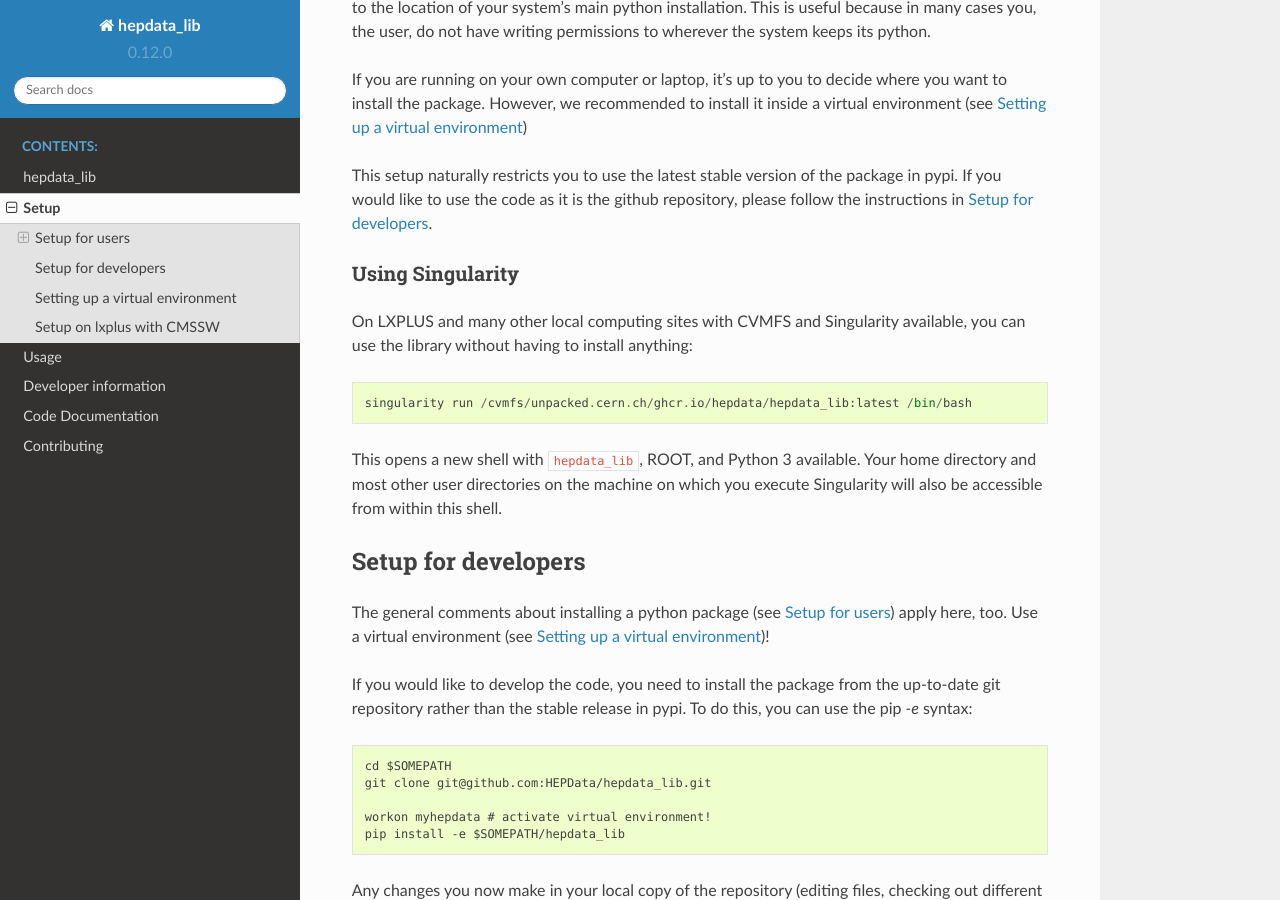
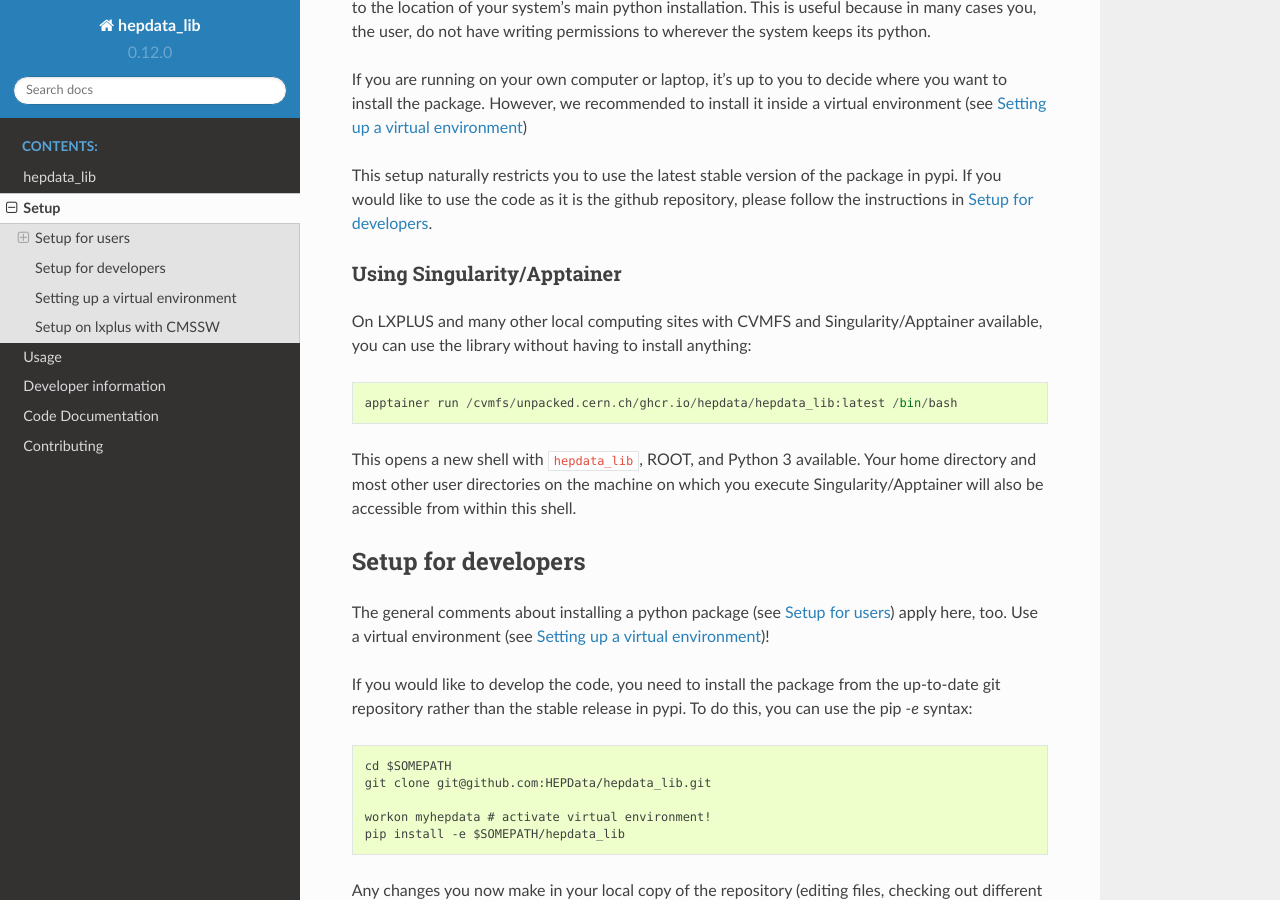
Before and after one commit to HEPData/hepdata_lib, a Sphinx documentation site: the page built from docs/setup.rst, in a window 1280 px wide and 900 px high, scrolled down 434 px. Built offline with Sphinx 7.4.7 and the Read the Docs theme 2.0.0, drawn with Linux system fonts in a browser that asks for light colours; some of the changed text lies outside the part shown.

Commit message:
Recommend use of Singularity/Apptainer

```diff
--- a/docs/setup.rst
+++ b/docs/setup.rst
@@ -22,17 +22,17 @@ If you are running on your own computer or laptop, it's up to you to decide wher
 
 This setup naturally restricts you to use the latest stable version of the package in pypi. If you would like to use the code as it is the github repository, please follow the instructions in :ref:`sec-setup-developers`.
 
-Using Singularity
+Using Singularity/Apptainer
 +++++++++++++++++++++++++++++++
 
-On LXPLUS and many other local computing sites with CVMFS and Singularity available, you can use the library without having to install anything:
+On LXPLUS and many other local computing sites with CVMFS and Singularity/Apptainer available, you can use the library without having to install anything:
 
 ::
 
-    singularity run /cvmfs/unpacked.cern.ch/ghcr.io/hepdata/hepdata_lib:latest /bin/bash
+    apptainer run /cvmfs/unpacked.cern.ch/ghcr.io/hepdata/hepdata_lib:latest /bin/bash
 
 This opens a new shell with ``hepdata_lib``, ROOT, and Python 3 available.
-Your home directory and most other user directories on the machine on which you execute Singularity will also be accessible from within this shell.
+Your home directory and most other user directories on the machine on which you execute Singularity/Apptainer will also be accessible from within this shell.
 
 
 .. _sec-setup-developers:
@@ -103,6 +103,12 @@ After running ``cmsenv``, you can check the installed version as follows:
 
 ::
 
-    python3 -m pip list | grep hepdata_lib
+    python3 -m pip list | grep hepdata-lib
+
+(mind the use of ``hepdata-lib`` above, when importing, the package is still
+called ``hepdata_lib``). If the version is significantly older than the one
+on PyPI_, please use the Singularity/Apptainer container as described at
+:ref:`sec-setup-users` above.
 
 .. _cmsdist: https://github.com/cms-sw/cmsdist/
+.. _PyPI: https://pypi.org/project/hepdata-lib/
```
